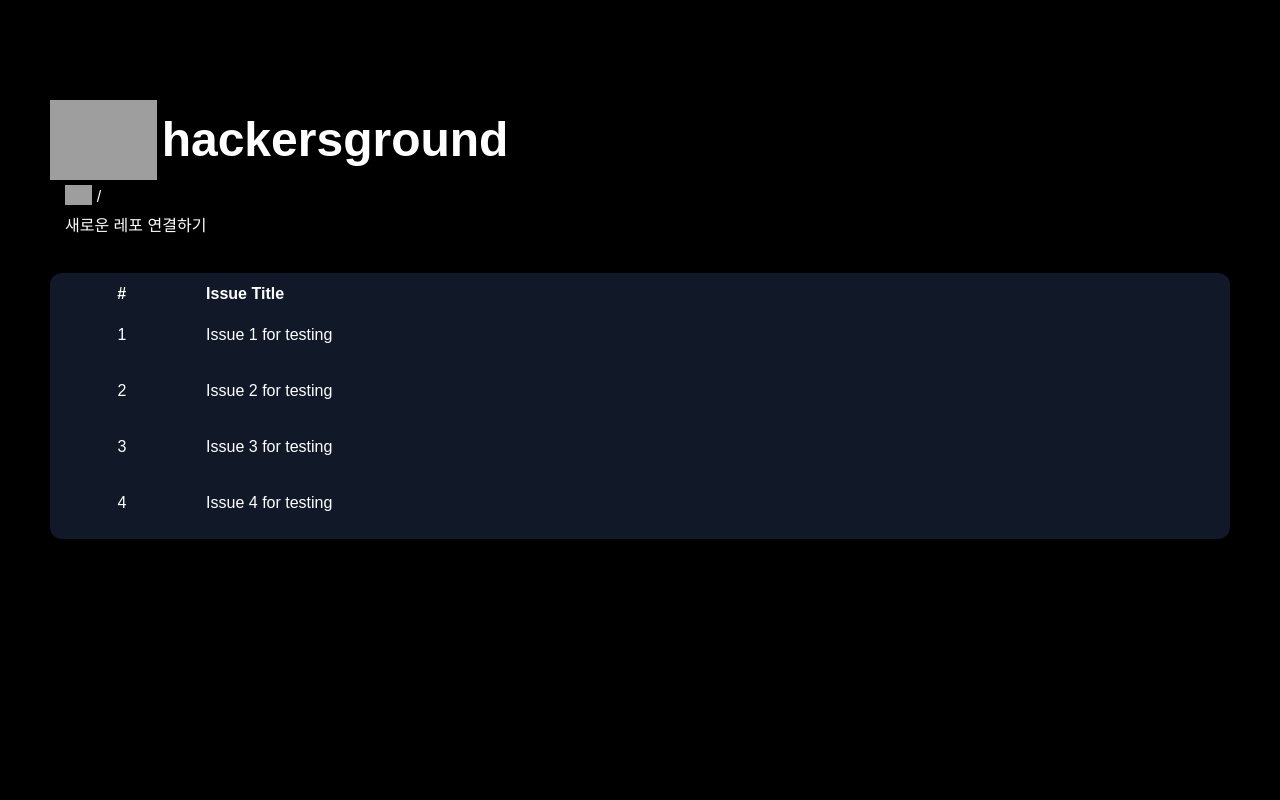
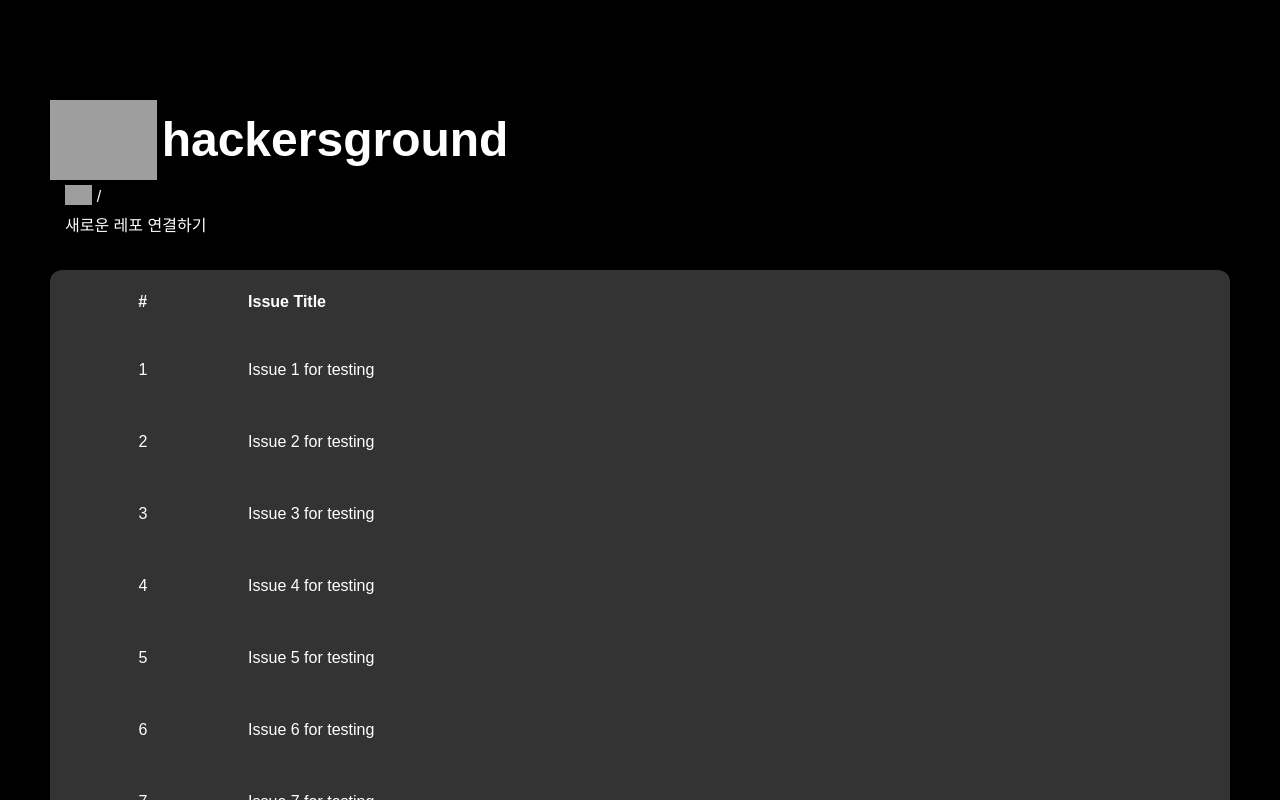
Before and after one commit to hackersground-kr/workshop-2023, a React (Create React App) app in the folder web/: page / in a window 1280 px wide. Both pictures are taken after a click on the button 836 px from the left and 408 px from the top of the page. Shown: the top 800 px of the page. Built offline with nearby package versions, Linux system fonts and the light colour scheme; grey boxes are pictures that could not be loaded.

Commit message:
Update row click action

```diff
--- a/web/src/components/Info.js
+++ b/web/src/components/Info.js
@@ -1,4 +1,5 @@
 import { useLocation } from 'react-router-dom';
+import { useState } from 'react';
 
 import './Info.css'
 
@@ -29,6 +30,8 @@ function NewRepo() {
 }
 
 function IssueRow({issue, index}) {
+    const [expanded, setExpanded] = useState(false); // Track expanded state
+
     const number = issue.number;
     const title = issue.title;
 
@@ -39,8 +42,14 @@ function IssueRow({issue, index}) {
     };
 
     async function handleIssueClick() {
+
+        setExpanded(!expanded);
+
         if (process.env.NODE_ENV === 'development') {
             //Do not call API in local dev env.
+            //Print "clicked" in the console.
+            console.log("clicked");
+
             return sampleData.completion;
         } else {
             //Call /chat API endpoint
@@ -62,37 +71,87 @@ function IssueRow({issue, index}) {
 
     return (
         <tr key={index}>
-            <td className="px-1.5 py-4 whitespace-nowrap text-center">{number}</td>
-            <td className='text-left px-3' onClick={handleIssueClick}>{title}</td>
+            <td className="px-1.5 py-6 whitespace-nowrap">{number}</td>
+            <td
+            className="text-left px-3 py-6"
+            onClick={handleIssueClick} // Toggle expanded state
+            style={{ cursor: 'pointer' }}
+            >
+                <div>
+                    {title}
+                    {expanded && (
+                        <div
+                            className="expanded-content"
+                            style={{
+                            top: '100%',
+                            left: 0,
+                            background: '#333',
+                            color: '#fff',
+                            padding: '10px',
+                            margin: '10px 0',
+                            borderRadius: '4px',
+                            boxShadow: '0 2px 4px rgba(0, 0, 0, 0.5)',
+                            }}
+                        >
+                            <ul>
+                            <li>Hello</li>
+                            <li>This was hidden before click.</li>
+                            </ul>
+                        </div>
+                    )}
+                </div>
+
+            </td>
         </tr>
-    );
+      );
 
 }
 
 function IssueTable({issues}) {
-    const rows = [];
+    const [currentPage, setCurrentPage] = useState(1);
+    const itemsPerPage = 10;
+    const indexOfLastItem = currentPage * itemsPerPage;
+    const indexOfFirstItem = indexOfLastItem - itemsPerPage;
+    const currentIssues = issues.slice(indexOfFirstItem, indexOfLastItem);
 
-    issues.forEach((issue, index) => {
-        rows.push(
-            <IssueRow key={index} issue={issue} />
-        );
-    });
+    const rows = currentIssues.map((issue, index) => (
+        <IssueRow key={index} issue={issue} />
+    ));
+
+    const totalPages = Math.ceil(issues.length / itemsPerPage);
+
+    const handleNextPage = () => {
+        setCurrentPage((prevPage) => prevPage + 1);
+    };
+
+    const handlePreviousPage = () => {
+        setCurrentPage((prevPage) => prevPage - 1);
+    };
 
     return (
-        <div className="tableDiv py-2 align-left inline-block min-w-full shadow overflow-hidden rounded-xl bg-gray-900">
-
-            <table className="table-auto border-collapse w-full">
-                <thead className=''>
+        <div className="tableDiv">
+            <table className="table-auto border-collapse w-full my-8 py-2 align-left min-w-full shadow overflow-hidden rounded-xl bg-[#333]">
+                <thead className='px-10 bg-gray'>
                     <tr>
-                        <th className="tracking-wider">#</th>
-                        <th className='text-left px-3'>Issue Title</th>
+                        <th className="tracking-wider py-5">#</th>
+                        <th className="text-left px-3">Issue Title</th>
+                        {/* <th className="text-center">Save</th> */}
                     </tr>
                 </thead>
-                <tbody>
+                <tbody className="py-15">
                     {rows}
                 </tbody>
             </table>
 
+            <div className="pagination">
+                <button className='rounded-full bg-[#a6ff00] px-3 py-1 mx-2 text-center text-black text-lg font-bold' onClick={handlePreviousPage} disabled={currentPage === 1}>
+                    &lt;
+                </button>
+                <span>{`${currentPage} / ${totalPages}`}</span>
+                <button className='rounded-full bg-[#a6ff00] px-3 py-1 mx-2 text-center text-black text-lg font-bold' onClick={handleNextPage} disabled={currentPage === totalPages}>
+                    &gt;
+                </button>
+            </div>
         </div>
     );
 }
--- a/web/src/components/Main.js
+++ b/web/src/components/Main.js
@@ -57,7 +57,14 @@ function Button() {
                 { number: 1, title: "Issue 1 for testing" },
                 { number: 2, title: "Issue 2 for testing" },
                 { number: 3, title: "Issue 3 for testing" },
-                { number: 4, title: "Issue 4 for testing" }
+                { number: 4, title: "Issue 4 for testing" },
+                { number: 5, title: "Issue 5 for testing" },
+                { number: 6, title: "Issue 6 for testing" },
+                { number: 7, title: "Issue 7 for testing" },
+                { number: 8, title: "Issue 8 for testing" },
+                { number: 9, title: "Issue 9 for testing" },
+                { number: 10, title: "Issue 10 for testing" },
+                { number: 11, title: "Issue 11 for testing" },
             ];
             //Add sample data to issues
             sampleData.forEach((data) => {
```
